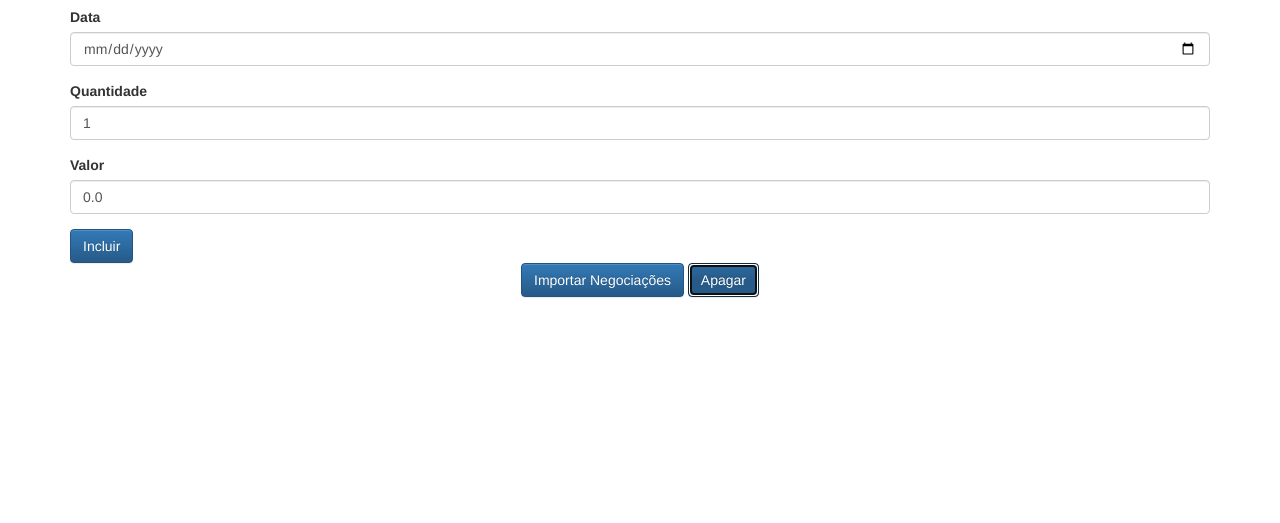
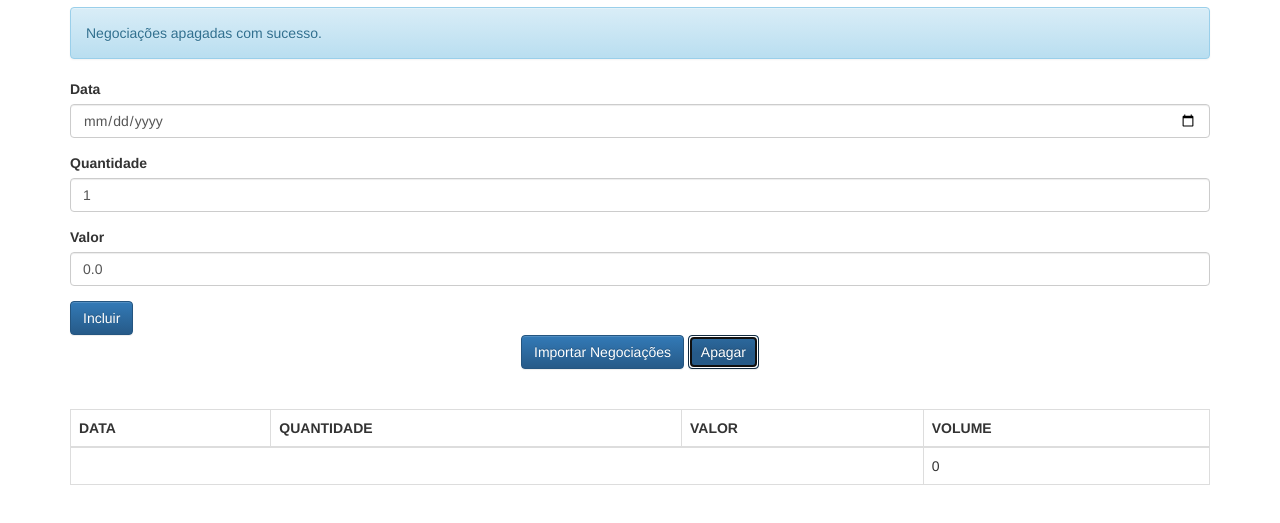
Before and after one commit to renatofmsoares/javascript-avancado-i, a plain HTML site: page client/index.html in a window 1280 px wide. Both pictures are taken after a click on the button "Apagar". Shown: the part 63-586 px from the top of the page. Drawn offline with Linux system fonts and the light colour scheme.

Commit message:
concluindo a aplicacao do modelo de projeto Proxy

```diff
--- a/client/index.html
+++ b/client/index.html
@@ -57,15 +57,23 @@
     <script src="js/app/helpers/DateHelper.js"></script>
     <script>
         let negociacaoController = new NegociacaoController();
-        let negociacao = new Proxy(new Negociacao(new Date(),1,11), {
-            set: function(target, prop, value, receiver){
-                console.log(`A propriedade "${prop}" foi alterada de "${target[prop]}" para "${value}"`);
-                return Reflect.set(target, prop, value, receiver);
+
+        let lista = new Proxy(new ListaNegociacoes(), {
+            get: function(target, prop, receiver){
+
+                if(['adiciona','esvazia'].includes(prop) && typeof(target[prop]) == typeof(Function)) {
+                    return function() {
+                        console.log(`A propriedade "${prop}" foi alterada em "${target[prop]}"`);
+                        Reflect.apply(target[prop], target, arguments);
+                    }
+                }
+
+                return Reflect.get(target, prop, receiver);
             }
         });
 
-        negociacao._quantidade = 10;
-        negociacao._valor = 100;
+        lista.adiciona(new Negociacao(new Date(),1,100));
+        lista.esvazia();
     </script>
 </body>
 </html>
--- a/client/js/app/controllers/NegociacaoController.js
+++ b/client/js/app/controllers/NegociacaoController.js
@@ -5,12 +5,21 @@ class NegociacaoController {
         this._inputQuantidade = $('#quantidade');
         this._inputValor = $('#valor');
 
+        let self = this;
+        this._listaNegociacoes = new Proxy(new ListaNegociacoes(), {
+            get: function(target, prop, receiver){
 
-        /*
-        this._listaNegociacoes = new ListaNegociacoes(model => {
-            this._negociacoesView.update(model);
+                if(['adiciona','esvazia'].includes(prop) && typeof(target[prop]) == typeof(Function)) {
+                    return function() {
+                        console.log(`Interceptando a função "${prop}"`);
+                        Reflect.apply(target[prop], target, arguments);
+                        self._negociacoesView.update(target);
+                    }
+                }
+
+                return Reflect.get(target, prop, receiver);
+            }
         });
-        */
 
         this._negociacoesView = new NegociacoesView($('#negociacoesView'));
 
```
